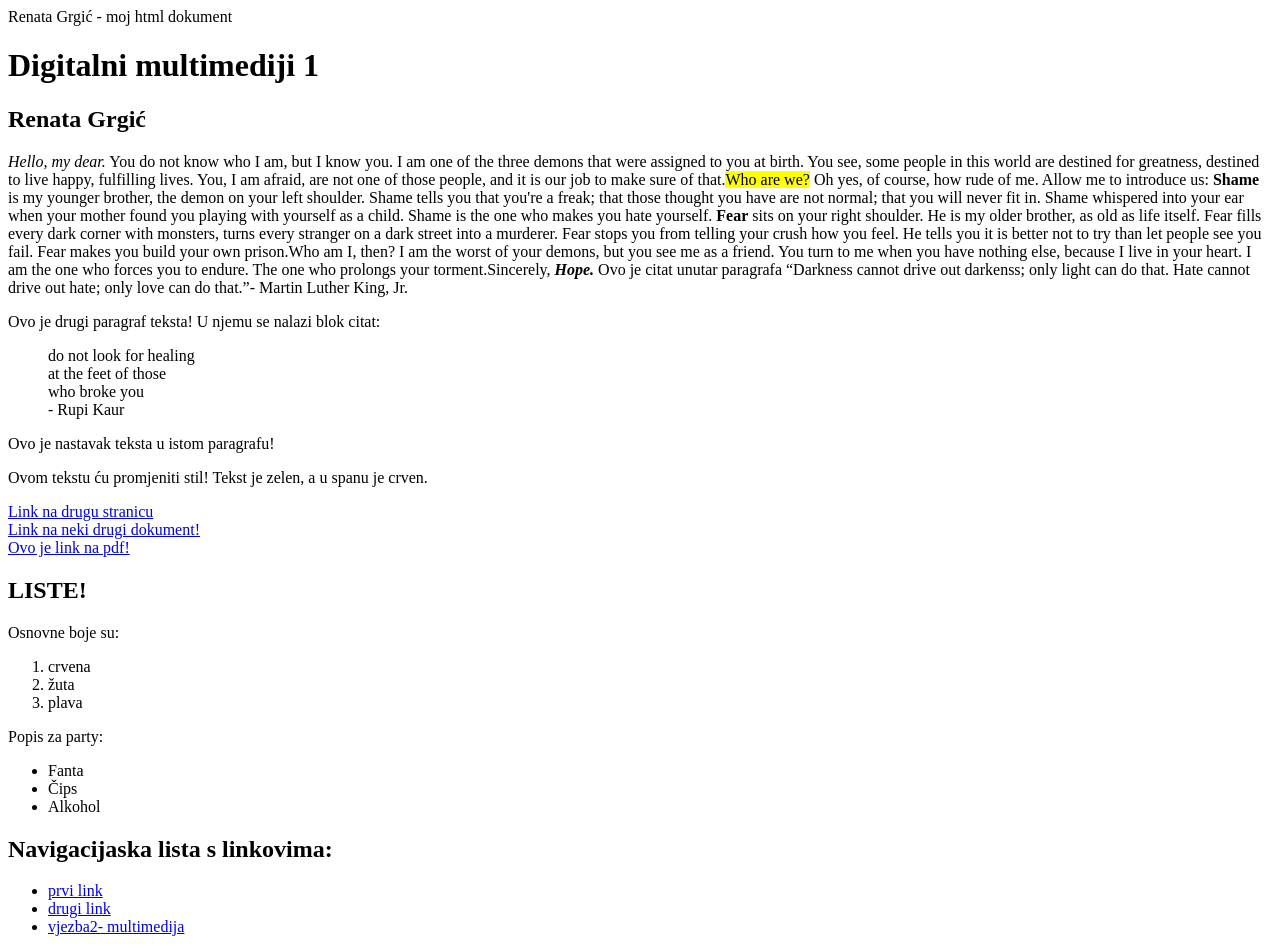
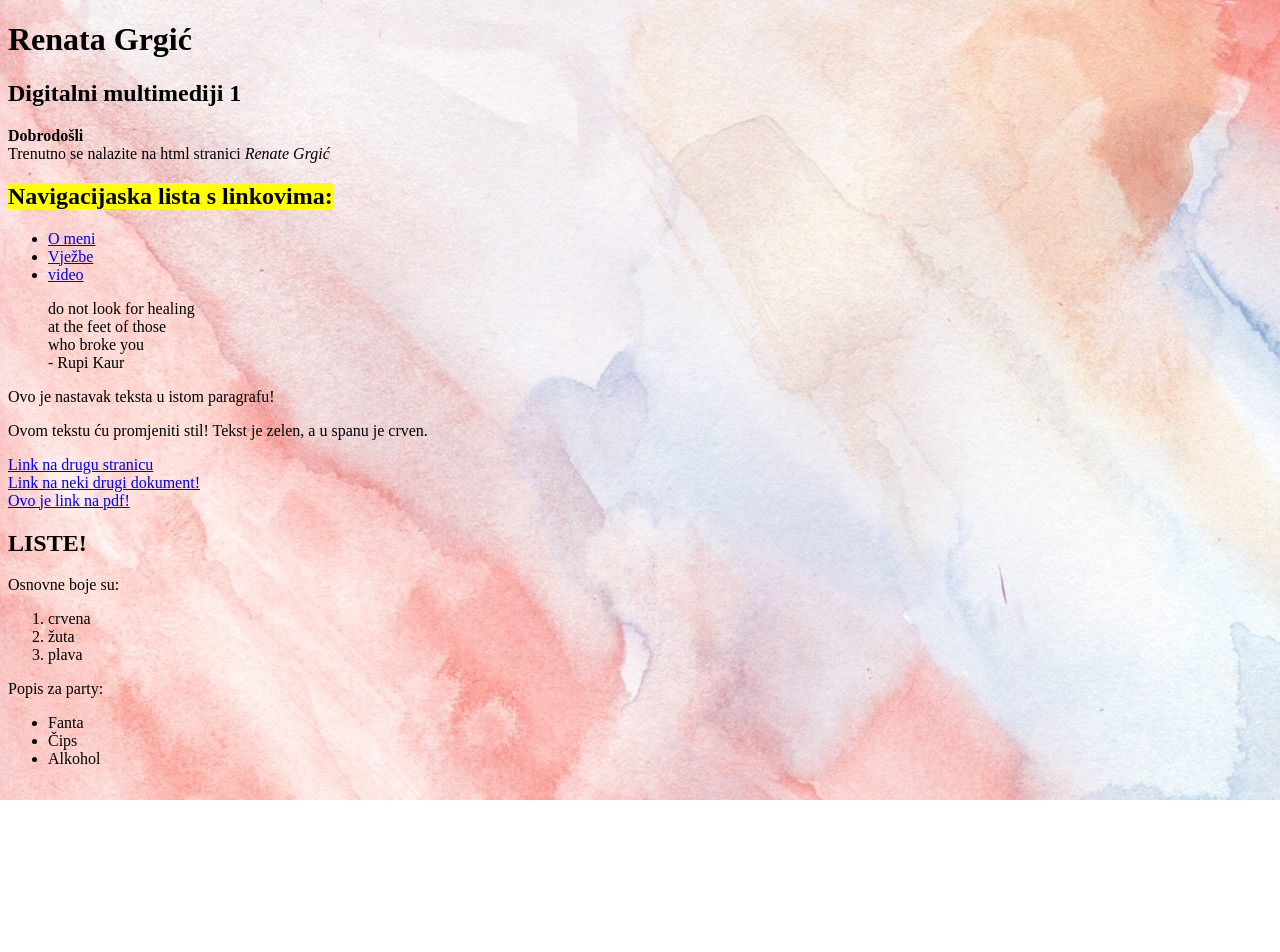
Before and after one commit to renatagrgic/renata_grgic, a plain HTML site: page index.html in a window 1280 px wide. After the commit the page ends 800 px from the top, so only its background shows below. Drawn offline with Linux system fonts and the light colour scheme.

Commit message:
Add files via upload

```diff
--- a/index.html
+++ b/index.html
@@ -1,17 +1,23 @@
 <!DOCTYPE html>
 <html>
 <head>
-<meta charset="utf-8"
-<title>Renata Grgić - moj html dokument</title>
-	<link href="D:\Digitalni multimediji\10.vj\stil.css" rel="stylesheet" name"" >
+	<title>Renata Grgić - moj html dokument</title>
+	<link rel="stylesheet" href="stil.css"/>
 </head>
-<body>
-	<h1>Digitalni multimediji 1</h1>
-	<h2>Renata Grgić</h2>
-	<p><i>Hello, my dear.</i> You do not know who I am, but I know you. I am one of the three demons that were assigned to you at birth. You see, some people in this world are destined for greatness, destined to live happy, fulfilling lives. You, I am afraid, are not one of those people, and it is our job to make sure of that.<mark>Who are we?</mark> Oh yes, of course, how rude of me. Allow me to introduce us: <b>Shame</b> is my younger brother, the demon on your left shoulder. Shame tells you that you're a freak; that those thought you have are not normal; that you will never fit in. Shame whispered into your ear when your mother found you playing with yourself as a child. Shame is the one who makes you hate yourself. <b>Fear</b> sits on your right shoulder. He is my older brother, as old as life itself. Fear fills every dark corner with monsters, turns every stranger on a dark street into a murderer. Fear stops you from telling your crush how you feel. He tells you it is better not to try than let people see you fail. Fear makes you build your own prison.Who am I, then? I am the worst of your demons, but you see me as a friend. You turn to me when you have nothing else, because I live in your heart. I am the one who forces you to endure. The one who prolongs your torment.Sincerely, <i><b>Hope.</b></i>
-	Ovo je citat unutar paragrafa <q>Darkness cannot drive out darkenss; only light can do that. Hate cannot drive out hate; only love can do that.</q>- Martin Luther King, Jr.
-	</p>
-	<p>Ovo je drugi paragraf teksta! U njemu se nalazi blok citat:</p>
+<body background="pozadina.jpg"/>
+	<h1>Renata Grgić</h1>
+	<h2>Digitalni multimediji 1</h2>
+	<p><b>Dobrodošli</b><br/>
+	Trenutno se nalazite na html stranici <i>Renate Grgić</i></p>
+	<h2><mark>Navigacijaska lista s linkovima:</mark></h2>
+	<nav>
+		<ul>
+			<li><a href="#">O meni</a></li>
+			<li><a href="#">Vježbe</a></li>
+			<li><a href="vjezba2.html">video</a></li>
+		</ul>
+
+	</nav>
 	<blockquote>
 		do not look for healing <br/>
 
@@ -41,14 +47,7 @@
 		<li>Čips</li>
 		<li>Alkohol</li>
 	</ul>
-	<h2>Navigacijaska lista s linkovima:</h2>
-	<nav>
-		<ul>
-			<li><a href="#">prvi link</a></li>
-			<li><a href="#">drugi link</a></li>
-			<li><a href="vjezba2.html">vjezba2- multimedija</a></li>
-		</ul>
 
-	</nav>
+
 </body>
 </html>
```
